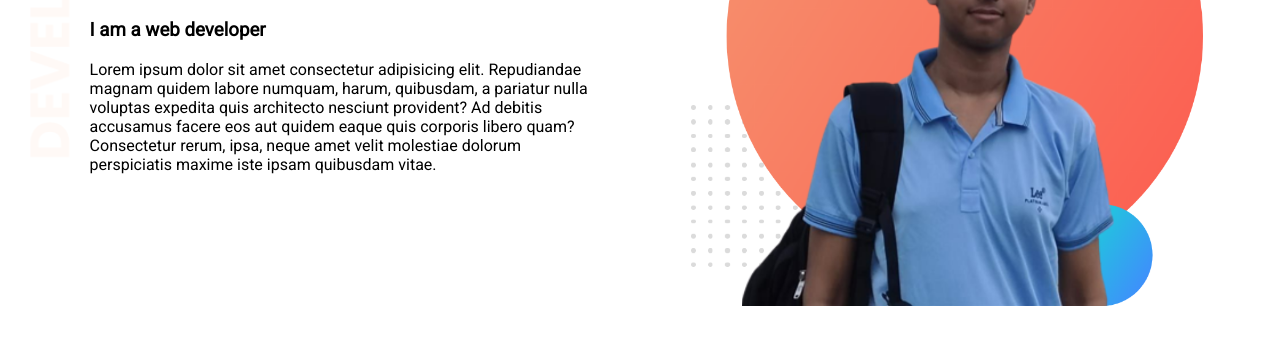
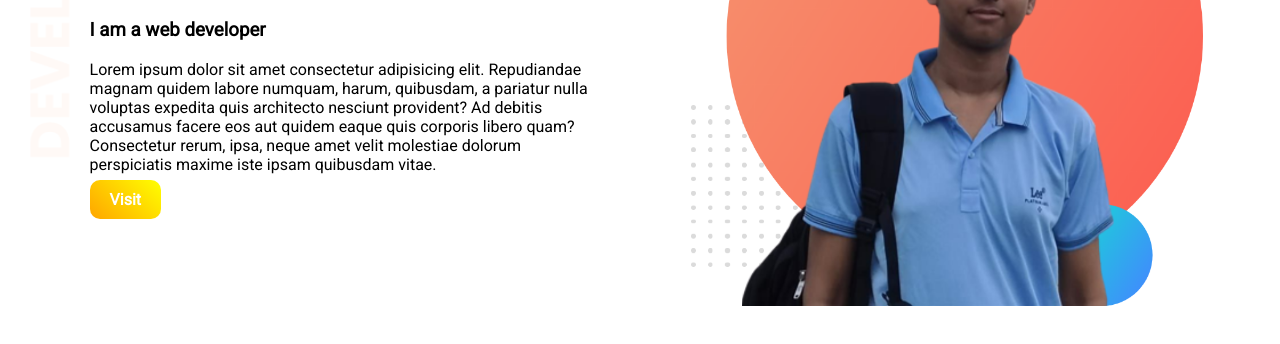
Before and after one commit to armanshahriar/web-portfolio, a plain HTML site: page index.html in a window 1280 px wide. Shown: the part 202-546 px from the top of the page. Drawn offline with Linux system fonts and the light colour scheme.

Commit message:
ver 1.0.0

```diff
--- a/css/style.css
+++ b/css/style.css
@@ -30,3 +30,12 @@ body {
 .name {
     font-size: 50px;
 }
+
+.link-a {
+    text-decoration: none;
+    background-image: linear-gradient(45deg, orange, yellow);
+    padding: 10px 20px;
+    border-radius: 10px;
+    color: white;
+    font-weight: bold;
+}
--- a/index.html
+++ b/index.html
@@ -24,6 +24,7 @@
                 quibusdam, a pariatur nulla voluptas expedita quis architecto nesciunt provident? Ad debitis accusamus
                 facere eos aut quidem eaque quis corporis libero quam? Consectetur rerum, ipsa, neque amet velit
                 molestiae dolorum perspiciatis maxime iste ipsam quibusdam vitae.</p>
+            <a class="link-a" target="_blank" href="https://armanshahriar.github.io/web-portfolio/">Visit</a>
         </div>
         <div class="left-div">
             <img src="images/Untitled design.png" alt="" srcset="">
```
